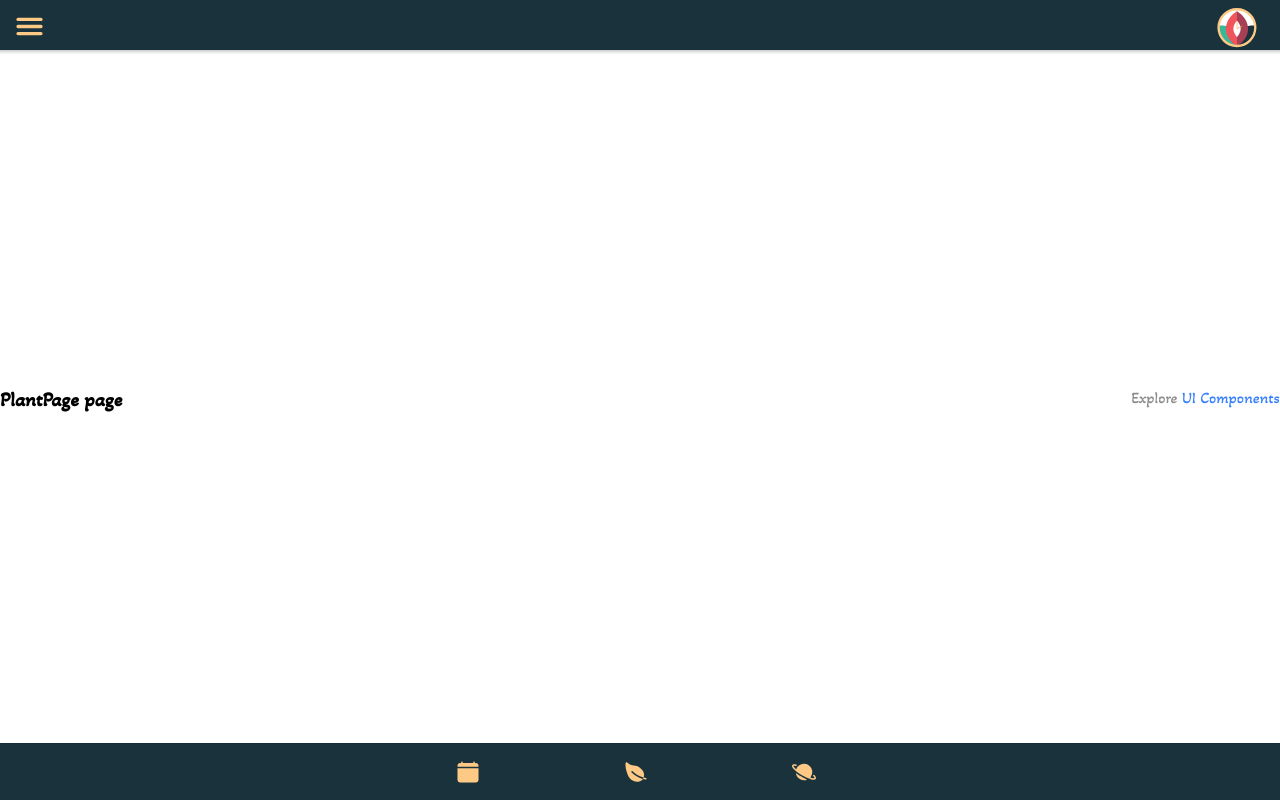
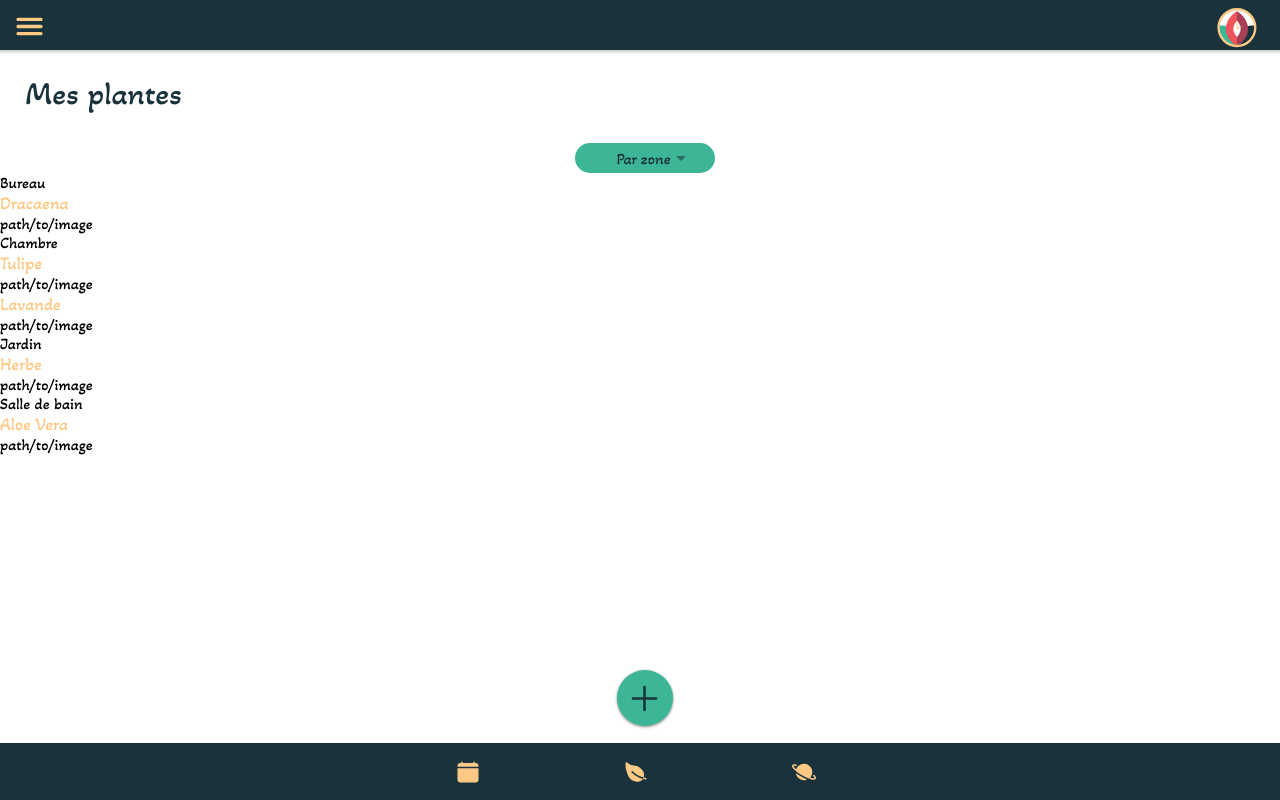
Before and after one commit to mds2022-m1/projets-plant-care, a React (Create React App) app in the folder plant-care/: page /plants in a window 1280 px wide. Built offline with nearby package versions, Linux system fonts and the light colour scheme.

Commit message:
✨[FEAT]: start plant page

```diff
--- a/plant-care/src/App.tsx
+++ b/plant-care/src/App.tsx
@@ -31,6 +31,7 @@ import PlantPage from './pages/plantPage/PlantPage';
 import Dashboard from './pages/dashboard/Dashboard';
 import LastPage from './pages/lastPage/LastPage';
 import PersonalizedTask from './pages/personalizedTask/PersonalizedTask';
+import AddZone from './pages/addZone/AddZone';
 
 setupIonicReact();
 
@@ -62,6 +63,9 @@ const App: React.FC = () => (
           <Route path="/personalized-task">
             <PersonalizedTask />
           </Route>
+          <Route path="/add-zone">
+            <AddZone />
+          </Route>
           <Route exact path="/">
             <Route
               exact
--- /dev/null
+++ b/plant-care/src/components/fabAddPlant/FabAddPlant.jsx
@@ -0,0 +1,14 @@
+import React from 'react';
+import { IonFab, IonFabButton, IonIcon } from '@ionic/react';
+import { add } from 'ionicons/icons';
+
+function FabAddPlant({link}) {
+  return (
+    <IonFab slot="fixed" vertical="bottom" horizontal="center" >
+      <IonFabButton color="mountain" href={link} >
+        <IonIcon icon={add} className='font-style'></IonIcon>
+      </IonFabButton>
+    </IonFab>
+  );
+}
+export default FabAddPlant;
--- /dev/null
+++ b/plant-care/src/pages/addZone/AddZone.tsx
@@ -0,0 +1,17 @@
+import {  IonContent, IonPage } from '@ionic/react';
+import './AddZone.css';
+import HeaderReturn from '../../components/headerReturn/HeaderReturn';
+
+const AddZone = () => {
+
+  return (
+    <IonPage>
+      <HeaderReturn pageToReturn="/plants" title="Choisir une zone" />
+      <IonContent>
+
+      </IonContent>
+    </IonPage>
+  );
+};
+
+export default AddZone;
--- a/plant-care/src/pages/dashboard/Dashboard.tsx
+++ b/plant-care/src/pages/dashboard/Dashboard.tsx
@@ -5,7 +5,7 @@ import Fab from '../../components/fab/Fab';
 import './Dashboard.css';
 import Select from '../../components/select/Select';
 import TaskSticker from '../../components/taskSticker/taskSticker';
-import { useEffect, useRef, useState } from 'react';
+import { useEffect, useState } from 'react';
 import TaskStickerToDelete from '../../components/taskStickerToDelete/TaskStickerToDelete';
 import moment from 'moment';
 
--- a/plant-care/src/pages/plantPage/PlantPage.css
+++ b/plant-care/src/pages/plantPage/PlantPage.css
@@ -0,0 +1,5 @@
+.title-page {
+    font-size: 2rem;
+    margin: 25px 0px 0px 25px;
+    color: var(--ion-color-gunmetal);
+}
--- a/plant-care/src/pages/plantPage/PlantPage.tsx
+++ b/plant-care/src/pages/plantPage/PlantPage.tsx
@@ -1,20 +1,123 @@
-import { IonContent, IonHeader, IonPage, IonTitle, IonToolbar } from '@ionic/react';
-import ExploreContainer from '../../components/ExploreContainer';
+import { IonContent, IonPage } from '@ionic/react';
+import { useEffect, useState } from 'react';
+import FabAddPlant from '../../components/fabAddPlant/FabAddPlant';
 import Footer from '../../components/footer/Footer';
 import Header from '../../components/header/Header';
+import Select from '../../components/select/Select';
 import './PlantPage.css';
 
 const PlantPage: React.FC = () => {
+  const [selectedButton, setSelectedButton] = useState<string>("Par zone");
+  const [plants, setPlants] = useState<Plant[]>([]);
+
+  type Plant = {
+    id: number;
+    name: string;
+    picture: string;
+    zone: string;
+  }
+
+  useEffect(() => {
+    const plant = getPlant();
+    setPlants(plant);
+  }, []);
+
+  const getPlant = () => {
+    return [
+      {
+        id: 1,
+        name: "Tulipe",
+        picture: "path/to/image",
+        zone: "Chambre",
+      },
+      {
+        id: 2,
+        name: "Herbe",
+        picture: "path/to/image",
+        zone: "Jardin",
+      },
+      {
+        id: 3,
+        name: "Aloe Vera",
+        picture: "path/to/image",
+        zone: "Salle de bain",
+      },
+      {
+        id: 4,
+        name: "Dracaena",
+        picture: "path/to/image",
+        zone: "Bureau",
+      },
+      {
+        id: 1,
+        name: "Lavande",
+        picture: "path/to/image",
+        zone: "Chambre",
+      }
+    ]
+  }
+
+  const getEachZone = () => {
+    const uniqueZones = plants.map(item => item.zone)
+    .filter((value, index, self) => self.indexOf(value) === index);
+
+    //sort by name
+    uniqueZones.sort((a, b) => {
+      return a.localeCompare(b);
+    });
+
+    return uniqueZones;
+  }
+
+  const content = () => {
+    return (
+    selectedButton === "Par zone" ? (
+      <div className="zone-container">
+        {getEachZone().map((zone) => {
+          return (
+            <div>
+            <div className="zone-title">{zone}</div>
+            <div className="plant-container">
+              {plants.filter((plantFilter) => plantFilter.zone === zone).map((plant) => {
+                return (
+                  <div className="plant">
+                    <div className="plant-name">{plant.name}</div>
+                    <div className="plant-picture">{plant.picture}</div>
+                  </div>
+                )
+              })}
+              </div>
+            </div>
+          )
+        })
+        }
+      </div>
+    ) : (
+      <div className="name-container">
+        <div className="name-title">Tulipe</div>
+        <div className="name-title">Herbe</div>
+        <div className="name-title">Aloe Vera</div>
+        <div className="name-title">Dracaena</div>
+        <div className="name-title">Lavande</div>
+      </div>
+    )
+    )
+  }
+
   return (
     <IonPage>
       <Header />
-      <IonContent fullscreen>
-        <IonHeader collapse="condense">
-          <IonToolbar>
-            <IonTitle size="large">PlantPage</IonTitle>
-          </IonToolbar>
-        </IonHeader>
-        <ExploreContainer name="PlantPage page" />
+      <IonContent>
+        <div className='title-page'>Mes plantes</div>
+      <div className='date-line'>
+          <div className="ion-select">
+      <Select data={["Par zone", "Par nom"]} defaultValue={selectedButton} handleClick={(e: { target: { value: any; }; }) => setSelectedButton(e.target.value)}/>
+      </div>
+      </div>
+      <div>
+      {content()}
+      </div>
+      <FabAddPlant link="/add-zone"/>
       </IonContent>
       <Footer />
     </IonPage>
```
Also changed, not shown: plant-care/src/pages/addZone/AddZone.css (added).
